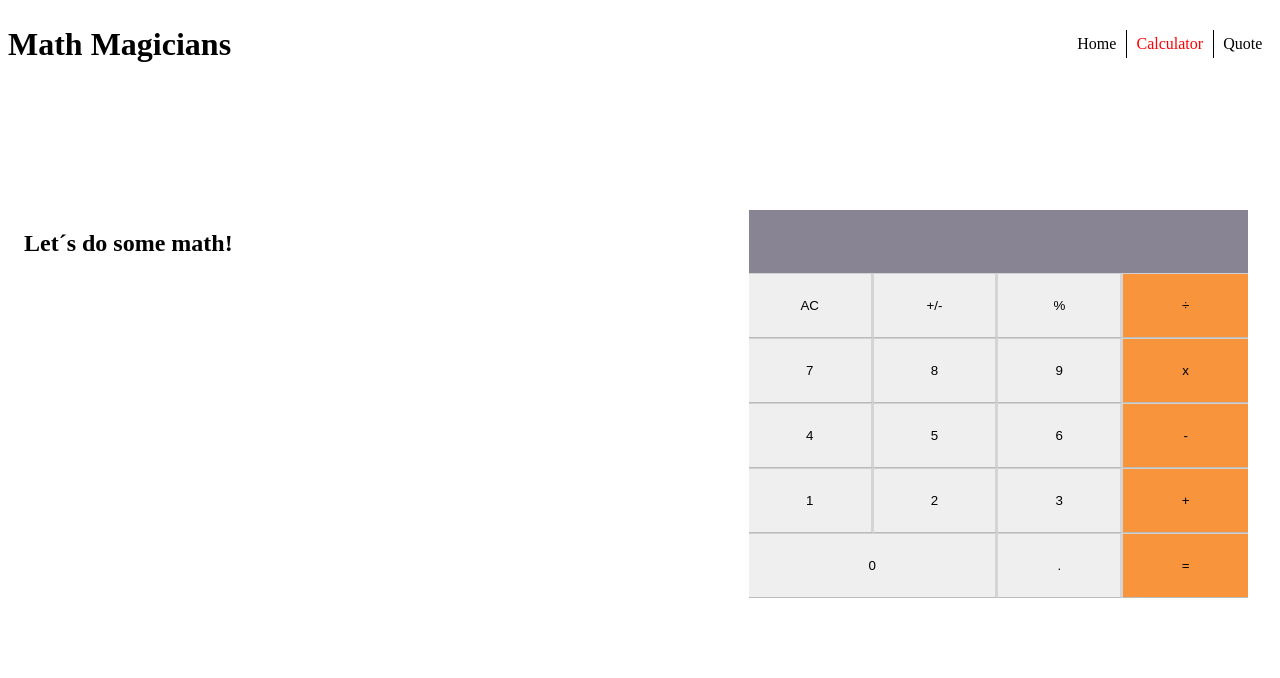
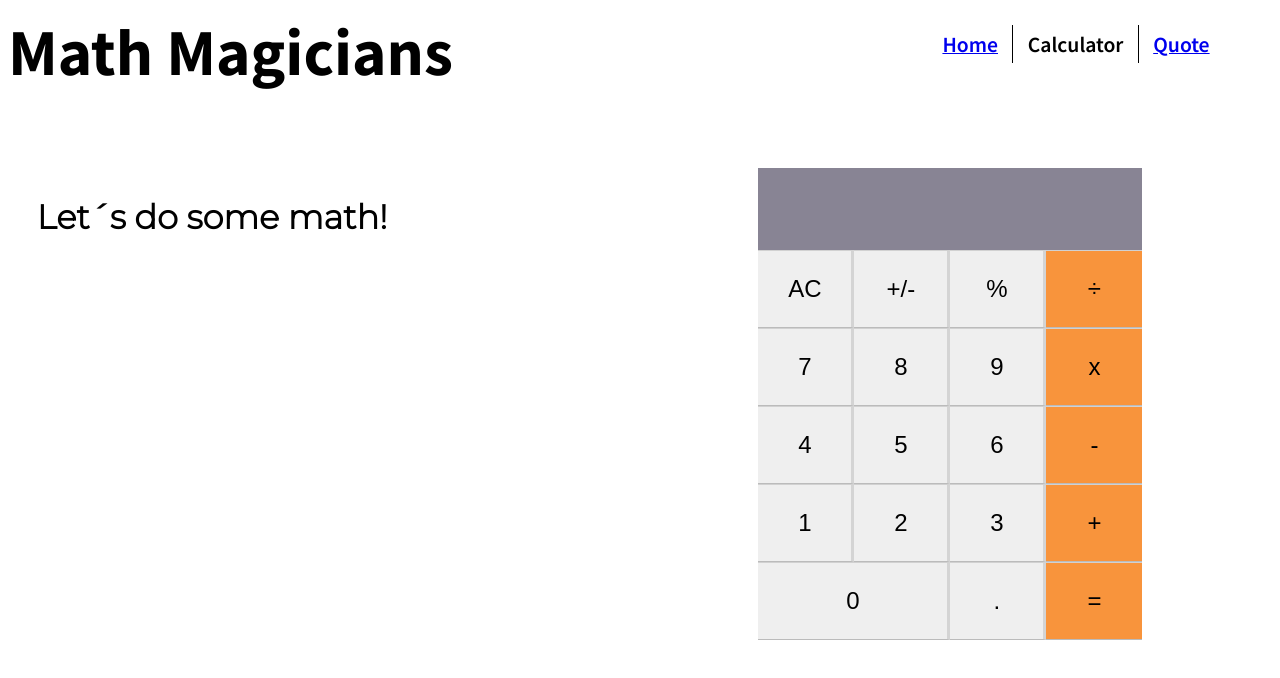
Before and after one commit to astroboyReloaded/MathMagicians, a React (Create React App) app: page /calculator in a window 1280 px wide. Shown: the top 678 px of the page. Built offline with nearby package versions, Linux system fonts and the light colour scheme.

Commit message:
Add style details

```diff
--- a/src/App.css
+++ b/src/App.css
@@ -1,3 +1,5 @@
+@import url('https://fonts.googleapis.com/css2?family=Montserrat:wght@300&family=Noto+Sans+JP:wght@600;800;900&display=swap');
+
 header {
   height: 9vh;
 }
@@ -6,6 +8,22 @@ main {
   position: relative;
   display: flex;
   height: 81vh;
+  justify-content: center;
   align-items: center;
-  padding-left: 1rem;
+  padding-inline: 1.8rem;
 }
+
+.home-text-container p {
+  font-size: 1.5rem;
+  font-family: 'Montserrat', sans-serif;
+}
+
+h2 {
+  font-size: 2.1rem;
+  font-family: 'Montserrat', sans-serif;
+}
+
+.loading {
+  padding: 1.8rem;
+  font-size: 1.5rem;
+}
--- a/src/components/Home.js
+++ b/src/components/Home.js
@@ -1,10 +1,10 @@
-const p1 = 'This app is intended to be an exercise for Development learning, it is created with create-react-app, an is using the react-router-dom, as part of its structure. For the main contect, the calculator, I am using Big.js library to help crating the logic; the logic files where provided to me.';
-const p2 = 'I am also fetching a random quote in the Quote page, I choose the &quotDad Jokes&quot category from the Ninjas API.';
-const p3 = 'Please feel free tu use any code in this project,aswell as playing arround or maube do some real calculations.';
+const p1 = 'This app is intended to be an exercise for Development learning, it is created with create-react-app, an is using the react-router-dom as part of its structure. For the main contect, the Calculator, I am using Big.js library to help crating the logic; the logic files where provided to me.';
+const p2 = 'I am also fetching a random quote in the Quote page, I choose the "Dad Jokes" category from the Ninjas API.';
+const p3 = 'Please feel free tu use any code in this project,aswell as playing arround or maybe do some real calculations.';
 
 const Home = () => (
   <main>
-    <div>
+    <div className="home-text-container">
       <h2> Hello my friend!</h2>
       <p>{p1}</p>
       <p>{p2}</p>
--- a/src/components/Quote.js
+++ b/src/components/Quote.js
@@ -8,8 +8,6 @@ const Quote = () => {
 
   useEffect(() => {
     setLoading(true);
-    const controller = new AbortController();
-    const { signal } = controller.signal;
     (async () => {
       try {
         const response = await fetch(
@@ -18,9 +16,6 @@ const Quote = () => {
             headers: {
               'X-Api-Key': 'oNaTrFfgL5OH2S52NR+xew==tPr1dJuqTaePURP8',
             },
-          },
-          {
-            signal,
           },
         );
         const data = await response.json();
@@ -31,27 +26,17 @@ const Quote = () => {
         setLoading(false);
       }
     })();
-
-    return () => {
-      controller.abort();
-    };
   }, []);
-
-  if (loading) {
-    return <p>Loading...</p>;
-  }
-
-  if (error) {
-    return (
-      <p>{`Ups! Something went wrong... ${error}`}</p>
-    );
-  }
 
   return (
     <main>
-      <p className={quoteStyle.phrase}>
-        {quote}
-      </p>
+      {loading && <p className={quoteStyle.phrase}>Loading...</p>}
+      {error && <p className={quoteStyle.phrase}>{`Ups! Something went wrong... ${error}`}</p>}
+      {quote && (
+        <p className={quoteStyle.phrase}>
+          {`'${quote}'`}
+        </p>
+      )}
     </main>
   );
 };
--- a/src/styles/Calculator.module.css
+++ b/src/styles/Calculator.module.css
@@ -11,8 +11,8 @@
 .calcContainer {
   display: flex;
   flex-direction: column;
-  width: 39vw;
-  padding-right: 1.5rem;
+  width: 30vw;
+  padding-right: 6.3rem;
 }
 
 .keyPad {
@@ -28,6 +28,7 @@
   border-left: 0;
   border-right: 3px solid #d4d4d4;
   border-bottom: 1px solid #bbb;
+  font-size: 1.5rem;
 }
 
 .btn:active {
--- a/src/styles/Navbar.css
+++ b/src/styles/Navbar.css
@@ -5,6 +5,12 @@
 
 .title {
   margin-block: auto;
+  font-size: 3.6rem;
+  font-family: 'Noto Sans JP', sans-serif;
+}
+
+.navbar {
+  margin-right: 3rem;
 }
 
 .ul {
@@ -18,19 +24,25 @@
 }
 
 .li {
-  padding: 0.3rem 0.6rem;
   border-right: 1px solid black;
+  padding: 0.3rem 0.9rem;
+  font-size: 1.2rem;
+  font-family: 'Noto Sans JP', sans-serif;
 }
 
 .li:nth-child(3) {
   border-right: none;
 }
 
-a {
-  text-decoration: none;
-  color: black;
+a:active {
+  color: rgb(0, 117, 163);
 }
 
 .active {
-  color: red;
+  color: black;
+  text-decoration: none;
 }
+
+.hover {
+  cursor: pointer;
+}
--- a/src/styles/Quote.module.css
+++ b/src/styles/Quote.module.css
@@ -1,3 +1,4 @@
 .phrase {
   font-size: 1.8rem;
+  font-family: 'Montserrat', sans-serif;
 }
--- a/src/styles/Screen.module.css
+++ b/src/styles/Screen.module.css
@@ -1,12 +1,12 @@
 .screen {
   box-sizing: border-box;
   width: 100%;
-  height: 3.9rem;
+  height: 5.1rem;
   background-color: #888494;
   display: flex;
   justify-content: flex-end;
   align-items: center;
-  font-size: 1.5rem;
+  font-size: 2.1rem;
   color: white;
-  padding: 0.3rem;
+  padding: 0.6rem;
 }
```
